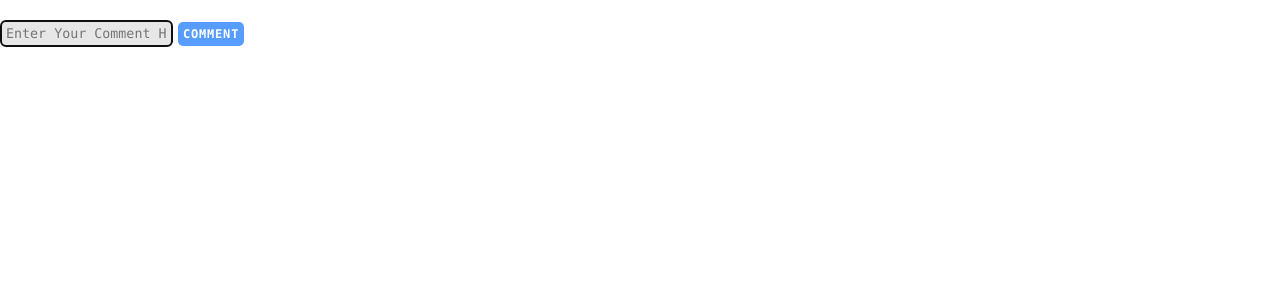
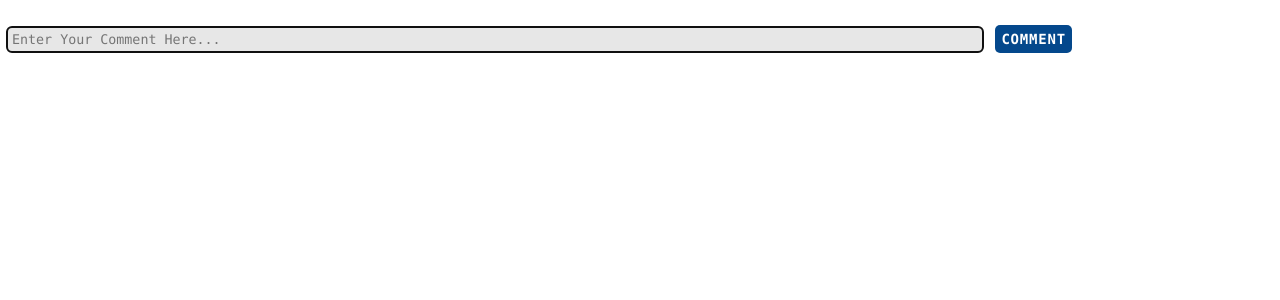
Before and after one commit to Mudit-morningstar/nested-comments, a React (Create React App) app: page / in a window 1280 px wide. Shown: the top 300 px of the page. Built offline with nearby package versions, Linux system fonts and the light colour scheme.

Commit message:
design changes

```diff
--- a/src/App.css
+++ b/src/App.css
@@ -4,7 +4,7 @@
 
 .App {
   margin-top: 20px;
-  width: fit-content;
+  width: 100%;
 }
 
 .commentContainer {
@@ -13,9 +13,10 @@
   display: flex;
   flex-direction: column;
   padding: 5px 10px;
-  width: 300px;
+  width: 75%;
   cursor: pointer;
   border-radius: 5px;
+  border: 2px solid;
 }
 
 .commentContainer:hover {
@@ -33,7 +34,7 @@
 }
 
 .inputContainer__input {
-  margin: 6px 0 0px 0;
+  margin: 6px;
   padding: 5px;
   display: flex;
   border: 1px solid lightgray;
@@ -45,7 +46,8 @@
 }
 
 .first_input {
-  margin: 0;
+  margin: 6px;
+  width: 75.5%;
 }
 
 .commentContainer > span {
@@ -53,7 +55,7 @@
 }
 
 .reply {
-  font-size: 12px;
+  font-size: 14px;
   padding: 5px;
   border-radius: 5px;
   color: #4e4e4e;
@@ -63,6 +65,7 @@
 
 .comment {
   color: #ffffff;
-  background-color: #569dff;
+  background-color: #04488c;
   letter-spacing: 0.8px;
+  padding: 6px;
 }
--- a/src/components/Comment.js
+++ b/src/components/Comment.js
@@ -64,7 +64,7 @@ const Comment = ({
             </>
             ) : (
             <>
-                <div style={{ display: "flex", justifyContent: "space-between" }}>
+                <div style={{ display: "flex", justifyContent: "space-between", borderBottom: "2px solid black", marginBottom: "5px" }}>
                 <span
                 contentEditable={false}
                 suppressContentEditableWarning={editMode}
```
